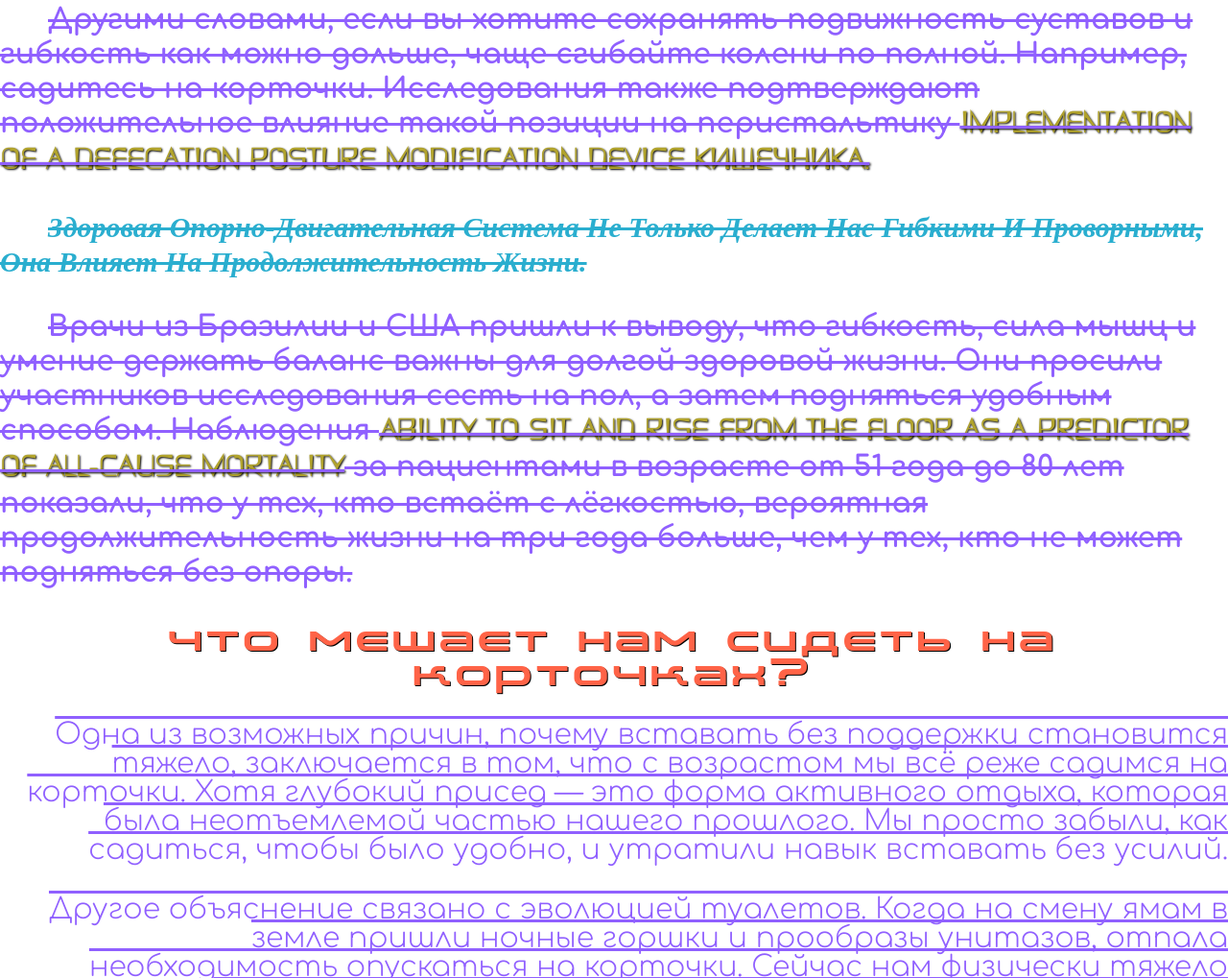
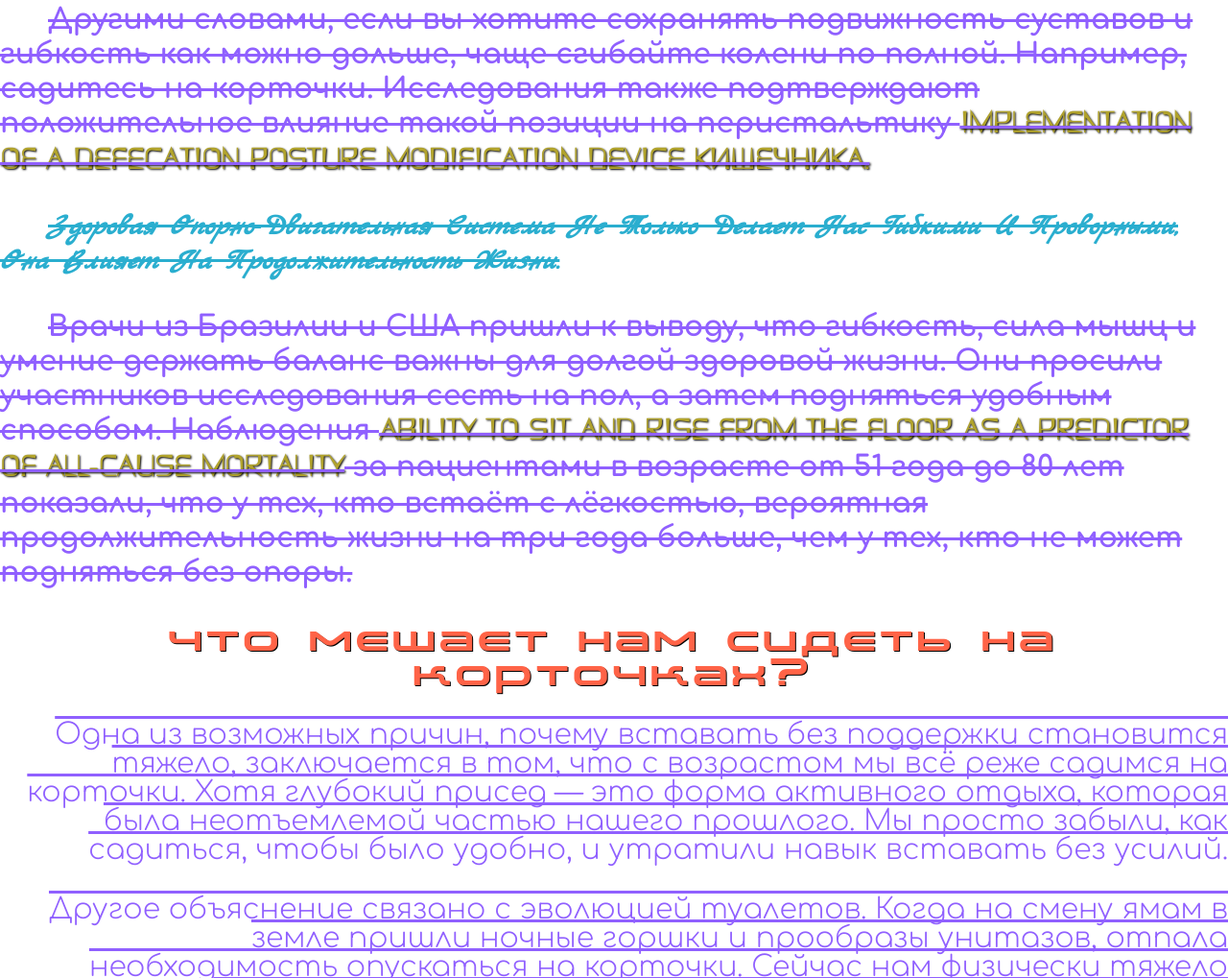
Before and after one commit to sarkazi/lesson_4, a plain HTML site: page index.html in a window 1280 px wide. Shown: the part 2410-3429 px from the top of the page at 96% size. Drawn offline with Linux system fonts and the light colour scheme; files whose address does not match are found by name; a web font is replaced by a local one.

Commit message:
Update style.css

```diff
--- a/css/style.css
+++ b/css/style.css
@@ -86,7 +86,7 @@ span {
 }
 .text_2 {
    color: rgb(42, 174, 207);
-   font-family: "Marck+Script";
+   font-family: "Marck Script";
    text-transform: capitalize;
    font-style: italic;
 }
```
